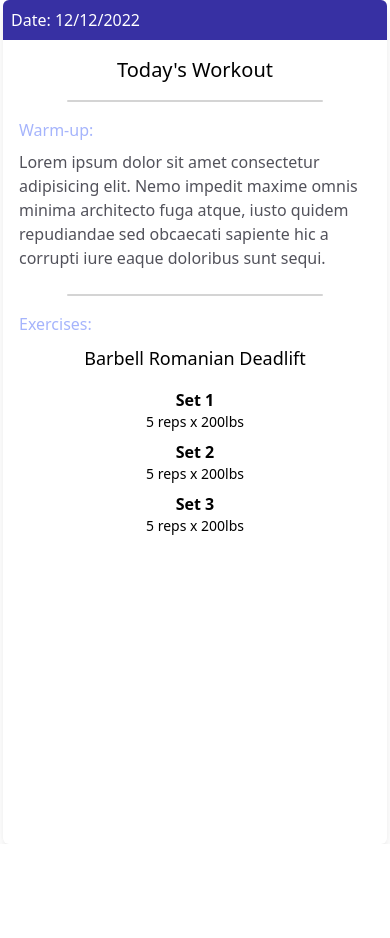
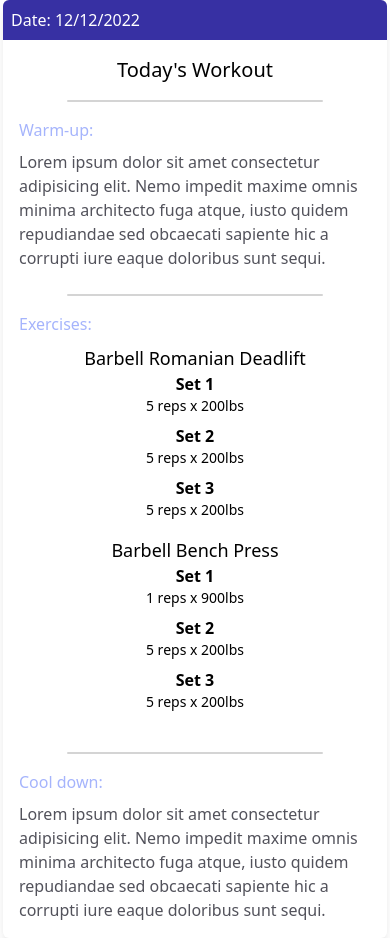
Before and after one commit to cmdcjones/clientfocusv2, a React (Vite) app in the folder client/: page / in a window 390 px wide. Before the commit the page ends 844 px from the top, so only its background shows below. Built offline with nearby package versions, Linux system fonts and the light colour scheme.

Commit message:
add cool down, fix style for responsiveness

```diff
--- a/client/src/App.jsx
+++ b/client/src/App.jsx
@@ -8,6 +8,23 @@ export default function App() {
         {
           reps: 5,
           weight: 200,
+        },
+        {
+          reps: 5,
+          weight: 200,
+        },
+        {
+          reps: 5,
+          weight: 200,
+        },
+      ],
+    },
+    {
+      name: "Barbell Bench Press",
+      sets: [
+        {
+          reps: 1,
+          weight: 900,
         },
         {
           reps: 5,
@@ -43,14 +60,14 @@ export default function App() {
       <div className="divider"></div>
       <div className="min-h-300 p-4">
         <p className="text-indigo-300 font-medium text-md mb-2">Exercises:</p>
-        <div className="flex min-w-64 gap-4 justify-center flex-wrap mb-4 md:flex-nowrap md:justify-start">
-          {/* TODO: add keys */}
+        <div className="flex min-w-64 gap-4 justify-center flex-wrap mb-4 md:justify-start">
+          {/* TODO: add keys to createWorkout!*/}
           {exercises.map((exercise) => (
-            <>
-              <h1 className="font-medium text-lg grow w-full text-center md:max-w-48 md:text-start">
+            <div className="md:w-full md:flex  md:place-content-between">
+              <h1 className="font-medium text-lg text-center md:max-w-48 md:text-start">
                 {exercise.name}
               </h1>
-              <div className="flex flex-col items-center gap-2 md:flex-row md:gap-4">
+              <div className="flex flex-col items-center gap-2 md:flex-row md:gap-4 md:flex-end">
                 {exercise.sets.map((set, setNumber) => (
                   <div className="flex flex-col items-center">
                     <p className="font-bold">Set {setNumber + 1}</p>
@@ -62,9 +79,18 @@ export default function App() {
                   </div>
                 ))}
               </div>
-            </>
+            </div>
           ))}
         </div>
+      </div>
+      <div className="divider"></div>
+      <div className="min-h-300 p-4">
+        <p className="text-indigo-300 font-medium text-md mb-2">Cool down:</p>
+        <p className="text-zinc-600 font-medium text-md">
+          Lorem ipsum dolor sit amet consectetur adipisicing elit. Nemo impedit
+          maxime omnis minima architecto fuga atque, iusto quidem repudiandae
+          sed obcaecati sapiente hic a corrupti iure eaque doloribus sunt sequi.
+        </p>
       </div>
     </div>
   );
```
